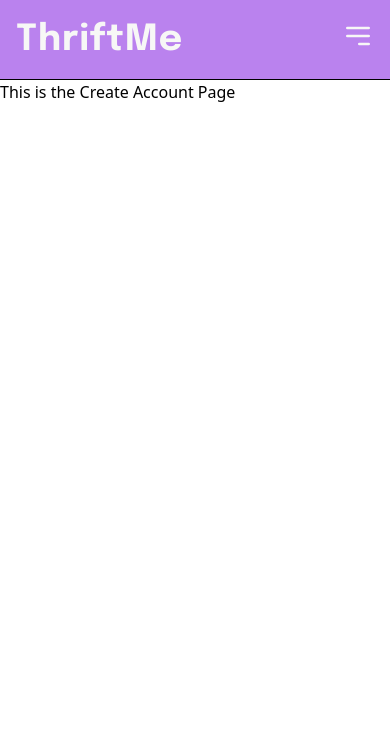
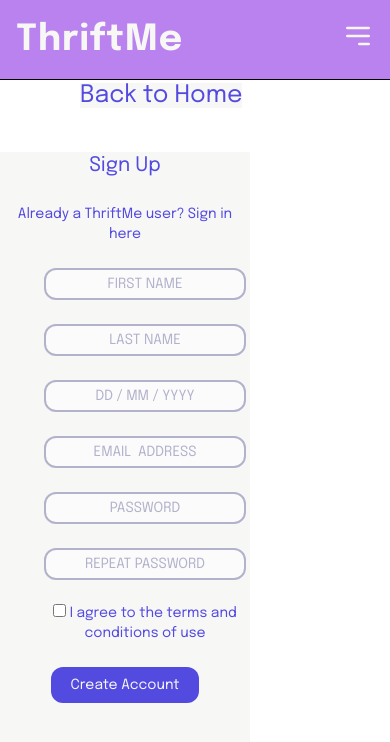
Before and after one commit to daniel0426/C2C-ecommerce-store, a Vue app in the folder front/: page /CreateAccount in a window 390 px wide. Shown: the top 742 px of the page. Built offline with nearby package versions, Linux system fonts and the light colour scheme.

Commit message:
Finalised coding on the create account page

```diff
--- a/front/src/views/CreateAccount.vue
+++ b/front/src/views/CreateAccount.vue
@@ -1,13 +1,159 @@
 <template>
-  <div>
-      This is the Create Account Page
+ <span @Click="GoBack" class="back text-dark-purple bg-transperant font-epilogue text-2xl text-extrabold m-20 mt-20 bg-cream"> Back to Home</span> <br>
+<div class="container lg:flex md:flex sm:flex-none bg-cream w-screen h-screen font-epilogue place-items-center">
+  <div class="logo-area space-y-1 text-dark-purple font-epilogue m-20 w-1/3 text-center text-sm bg-cream  sm:hidden md:block lg:block ">
+  <h1 class="main-heading sm:text-xl md:text-3xl lg:text-5xl text-dark-purple text-bold font-epilogue" > Thrift Me</h1>
+   <img src="https://picsum.photos/id/1025/300/300" alt="" class="logo sm:ml-10 md:ml-10 lg:ml-10">
+    <p>Create and account to get thrifty with us!</p>
+    <p>Access our full range of features, list your items</p>
+    <p>and customise your experience</p>
   </div>
+
+  <div class="signup text-center sm:m-10 md:m-10 lg:m-10 bg-cream sm:w-full lgzz;w2/3 block">
+ <h1 class="title text-dark-purple font-epilogue text-bold sm:text-xl md:text-2xl lg:text-3xl ">Sign Up</h1><br>
+    <p class="subtitle text-dark-purple font-epilogue  text-sm">Already a ThriftMe user? Sign in here</p><br>
+    <form class="signup-form text-dark-purple sm:space-y-1 md:space-y-2 lg:space-y-2 text-sm  bg- text-center sm:ml-10 md:ml10 lg:ml-10" name="signup-form">
+      <input type="text" class="fname bg-white placeholder-purple-grey text-center opacity-60 rounded-xl border-2 border-purple-grey border-solid px-5 py-1" name="fname" v-model="fname" placeholder="FIRST NAME"  required="true"><br>
+       <span class="error text-red-600 test-sm" v-if="msg.fname">{{msg.fname}}</span><br>
+      <input  type="text" class="lname bg-white placeholder-purple-grey text-center opacity-60 rounded-xl border-2 border-purple-grey border-solid px-5 py-1" name="lname" v-model="lname" placeholder="LAST NAME"  required="true"><br>
+     <span class="error text-red-600 test-sm" v-if="msg.lname">{{msg.lname}}</span><br>
+      <input type="text" class="date-of-birth placeholder-purple-grey text-center opacity-60 rounded-xl border-2 border-purple-grey border-solid px-5 py-1" name="birth-date" v-model="dateofbirth"  placeholder="DD / MM / YYYY"  required="true"><br>
+      <span class="error text-red-600 test-sm" v-if="msg.dateofbirth">{{msg.dateofbirth}}</span><br>
+      <input type="email" class="email bg-white text-purple-grey placeholder-purple-grey text-center opacity-60 rounded-xl border-2 border-purple-grey border-solid px-5 py-1" name="email" v-model="email" placeholder="EMAIL  ADDRESS"  required="true"><br>
+        <span class="error text-red-600 test-sm" v-if="msg.email">{{msg.email}}</span><br>
+      <input type="password" class="password bg-white placeholder-purple-grey text-center opacity-60 rounded-xl border-2 border-purple-grey border-solid px-5 py-1" name="password" v-model="password" placeholder="PASSWORD"  required="true"><br>
+       <span class="error text-red-600 text-sm" v-if ="msg.password">{{msg.password}}</span><br>
+      <input type="password"  class="repeat-pass bg-white placeholder-purple-grey text-center opacity-60 rounded-xl border-2 border-purple-grey border-solid px-5 py-1" name="repeatpass" v-model="repeatpass" placeholder="REPEAT PASSWORD"  required="true"><br>
+       <span class="error text-red-600 text-sm" v-if ="msg.repeatpass">{{msg.repeatpass}}</span><br>
+      <input type="checkbox"  name="agree"> I agree to the terms and conditions of use
+    </form><br>
+    <button class="signup-form-button bg-dark-purple rounded-xl text-sm px-5 py-2 text-cream ">Create Account</button><br>
+    </div>
+</div>
+<footer class="footer sm:h-0 md:h-10 lg:h-10 bg-bright-purple "></footer>
 </template>
 
 <script>
+
+import HomeVue from './Home.vue'
+
 export default {
-    name: "CreateAccount"
-}
+    name: "CreateAccount",
+
+    props:{
+      msg: String,
+    },
+    data(){
+      return {
+        fname: '',
+        lname: '',
+        dateofbirth: '',
+        email: '',
+        password: '',
+        repeatpass: '',
+        msg: [],
+       }
+    },
+  watch:{
+    fname(value){
+      this.fname = value;
+      this.validateFname(value);
+    },
+
+     lname(value){
+      this.lname = value;
+      this.validateLname(value)
+    },
+
+    dateffbirth(value){
+       this.dateofbirth = value;
+      this.validateDateOfBirth(value);
+      },
+
+      email(value){
+        this.email=value;
+        this.validateEmail(value);
+      },
+
+      password(value){
+        this.password = value;
+        this.validatePassword(value);
+      },
+
+      repeatpass(value){
+        this.repeatpass = value;
+        this.validateRepeatPass
+      },
+
+  },
+    components:{
+      HomeVue,
+    },
+
+    methods:{
+
+      validateFname(value){
+        if (value.length < 3 ) {
+          this.msg['fname'] = 'Name must contain at least 3 letters'
+        } else{
+          this.msg['fname'] = ''
+        }
+      },
+
+      validateLname(value){
+         if (value.length < 2 ) {
+          this.msg['lname'] = 'Name must contain at least 2 letters'
+        } else{
+          this.msg['lname'] = ''
+        }
+
+      },
+
+      validateDateOfBirth(value){
+        if (value.length < 10){
+          this.msg['dateofbirth'] = 'Please enter a valid Date DD/MM/YY'
+        }else{
+          this.msg['dateofbirth'] = '';
+        }
+
+      },
+
+      validateEmail(value){
+        if (/^\w+([\.-]?w+)*@\w+([\.-]?\w+)*(\.\w{2,3})$/.test(value))
+        {
+          this.msg['email'] = ' ';
+        } else{
+          this.msg['email'] = 'Invalid Email Address';
+        }
+      },
+
+      validatePassword (value){
+        const difference = 8 - value.length;
+        if (value.length <8 ) {
+          this.msg['password'] = 'Password must be 8 characters !  ' +  difference +  ' chracters  left';
+        }else {
+          this.msg['password'] = '';
+        }
+      },
+
+      validateRepeatPass (value) {
+         const difference = 8 - value.length;
+        if (value.length < 8 ) {
+          this.msg['repeatpass'] = 'Password must be 8 characters !  ' +  difference +  ' chracters  left';
+        }else {
+          this.msg['repeatpass'] = '';
+        }
+
+        },
+         GoBack(){
+        return this.$router.push(HomeVue)
+      }
+     },
+
+
+    }
+
+
 </script>
 
 <style>
--- a/front/tailwind.config.js
+++ b/front/tailwind.config.js
@@ -16,6 +16,17 @@
         'light-purple': '#a695b4',
         'cream': '#f7f7f6'
       },
+
+      screens: {
+        'sm': '250px',
+        // => @media (min-width: 640px) { ... }
+
+        'md': '768px',
+        // => @media (min-width: 768px) { ... }
+
+        'lg': '1024px',
+        // => @media (min-width: 1024px) { ... }
+      },
     },
   },
   variants: {
```
Also changed, not shown: 2 other files (tests, documents, lock files or other folders).
